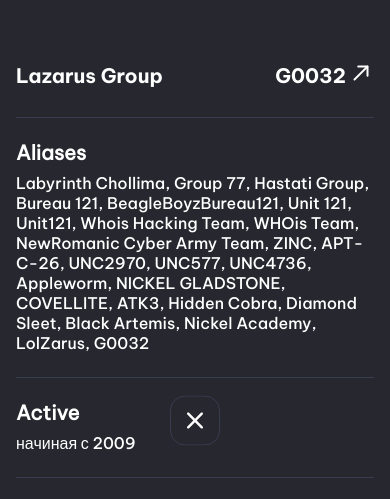
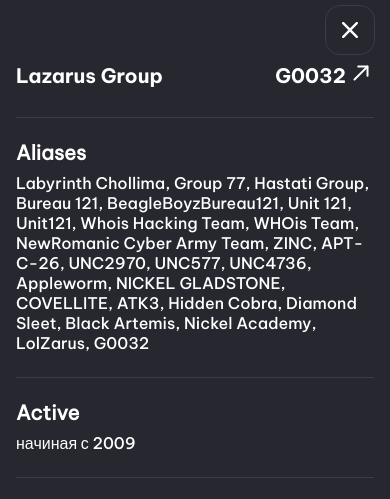
Before and after one commit to gorrrillaaa/cyber_threat_frontend, a Vue app: page / in a window 390 px wide. Both pictures are taken after a click on the button "Lazarus Group". Shown: the top 499 px of the page. Built offline with nearby package versions, Linux system fonts and the light colour scheme.

Commit message:
Правка модального окна

```diff
--- a/src/components/shared/home/modal/info.vue
+++ b/src/components/shared/home/modal/info.vue
@@ -49,7 +49,9 @@
                 </div>
             </div>
 
-            <div class="home-modal-info__content-info">
+            <div
+                class="home-modal-info__content-info home-modal-info__content-info--country"
+            >
                 <div
                     class="home-modal-info__content-group home-modal-info__content-group--country"
                     v-for="country in group.countries"
@@ -226,6 +228,12 @@ export default {
         grid-row-gap: 8px;
         width: 436px;
         position: relative;
+
+        &--country {
+            flex-direction: row;
+            flex-wrap: wrap;
+            grid-gap: 8px;
+        }
     }
 
     &__content-group {
@@ -318,7 +326,9 @@ export default {
         }
 
         &__content-icons {
-            display: block;
+            display: flex;
+            flex-wrap: wrap;
+            grid-gap: 8px;
         }
 
         &__content-icon {
--- a/src/components/shared/home/modal/modal.vue
+++ b/src/components/shared/home/modal/modal.vue
@@ -56,6 +56,7 @@ export default {
         position: absolute;
         top: 0;
         right: -81px;
+        z-index: 1000;
     }
 }
 
@@ -81,12 +82,8 @@ export default {
         }
 
         &__close {
-            top: 50%;
-            right: auto;
-            left: 50%;
-            transform: translate(-50%, -50%);
-            position: fixed;
-            z-index: 1000;
+            top: 5px;
+            right: 15px;
         }
     }
 }
```
